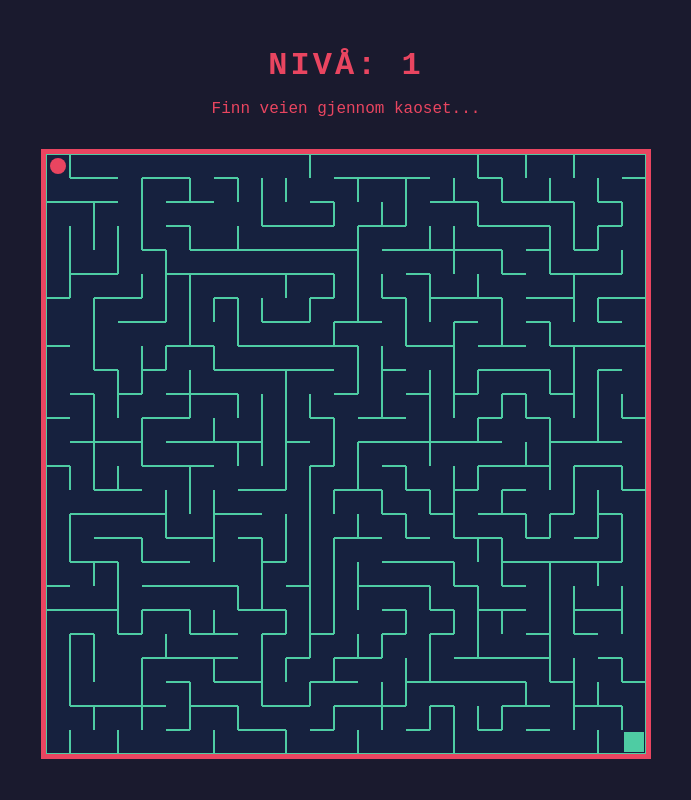
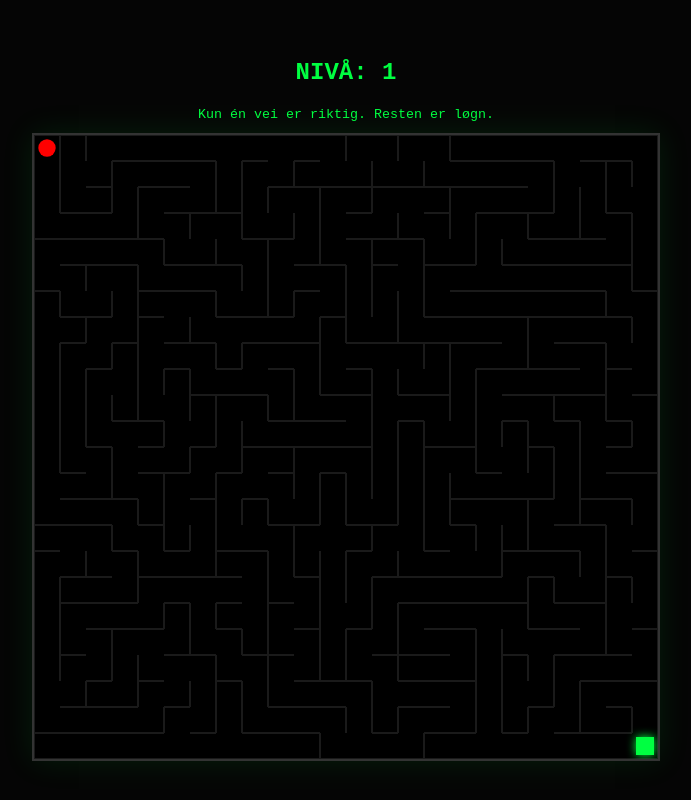
Before and after one commit to ajdi-bro/Labyrint, a plain HTML site: page index.html in a window 1280 px wide. Shown: the whole page, without its empty margins (294-985 px from the left). Drawn offline with Linux system fonts and the light colour scheme.

Commit message:
Update #3 index.html

```diff
--- a/index.html
+++ b/index.html
@@ -3,7 +3,7 @@
 <head>
     <meta charset="UTF-8">
     <meta name="viewport" content="width=device-width, initial-scale=1.0">
-    <title>Umulig Labyrint</title>
+    <title>Den Ultimate Labyrinten</title>
     <style>
         body {
             display: flex;
@@ -12,44 +12,35 @@
             justify-content: center;
             height: 100vh;
             margin: 0;
-            background-color: #1a1a2e;
-            color: #e94560;
-            font-family: 'Courier New', Courier, monospace;
+            background-color: #050505;
+            color: #00ff41; /* Matrix-aktig grønn */
+            font-family: 'Courier New', monospace;
             overflow: hidden;
         }
 
-        #ui {
-            margin-bottom: 15px;
-            text-align: center;
-        }
+        #ui { margin-bottom: 10px; text-align: center; }
 
         canvas {
-            border: 5px solid #e94560;
-            background-color: #16213e;
-            image-rendering: pixelated;
+            border: 2px solid #333;
+            background-color: #000;
+            box-shadow: 0 0 30px rgba(0, 255, 65, 0.1);
         }
-
-        h1 { margin: 5px; text-transform: uppercase; letter-spacing: 3px; }
 
         .confetti {
             position: absolute;
-            width: 8px;
-            height: 8px;
-            top: -10px;
-            z-index: 100;
+            width: 6px; height: 6px;
+            z-index: 1000;
             animation: fall linear forwards;
         }
 
-        @keyframes fall {
-            to { transform: translateY(100vh) rotate(720deg); }
-        }
+        @keyframes fall { to { transform: translateY(110vh) rotate(720deg); } }
     </style>
 </head>
 <body>
 
     <div id="ui">
-        <h1>Nivå: <span id="level">1</span></h1>
-        <p>Finn veien gjennom kaoset...</p>
+        <h2>NIVÅ: <span id="level">1</span></h2>
+        <small>Kun én vei er riktig. Resten er løgn.</small>
     </div>
 
     <canvas id="mazeCanvas"></canvas>
@@ -66,11 +57,11 @@
         let path = [{ x: 0, y: 0 }];
 
         function setup() {
-            // Starter mye vanskeligere (25x25) og øker raskt
-            cols = 20 + (level * 5);
-            rows = 20 + (level * 5);
+            // Skalerer opp raskt for å øke vanskelighetsgrad
+            cols = 20 + (level * 4);
+            rows = 20 + (level * 4);
 
-            const maxSize = Math.min(window.innerWidth * 0.9, window.innerHeight * 0.75);
+            const maxSize = Math.min(window.innerWidth * 0.9, window.innerHeight * 0.8);
             cellSize = Math.floor(maxSize / cols);
 
             canvas.width = cols * cellSize;
@@ -83,7 +74,7 @@
                 }
             }
 
-            generateComplexMaze();
+            generatePerfectHardMaze();
             player = { x: 0, y: 0 };
             path = [{ x: 0, y: 0 }];
             draw();
@@ -96,59 +87,47 @@
                 this.walls = [true, true, true, true];
                 this.visited = false;
             }
-
             index(x, y) {
-                if (x < 0 || y < 0 || x > cols - 1 || y > rows - 1) return -1;
+                if (x < 0 || y < 0 || x >= cols || y >= rows) return -1;
                 return x + y * cols;
             }
         }
 
-        function generateComplexMaze() {
-            // 1. Standard DFS for å sikre at den ER løselig
+        function generatePerfectHardMaze() {
             let current = grid[0];
             current.visited = true;
             let stack = [current];
 
             while (stack.length > 0) {
-                let next = getUnvisitedNeighbor(current);
-                if (next) {
+                let neighbors = [];
+                let x = current.x;
+                let y = current.y;
+
+                let potentials = [
+                    grid[current.index(x, y - 1)],
+                    grid[current.index(x + 1, y)],
+                    grid[current.index(x, y + 1)],
+                    grid[current.index(x - 1, y)]
+                ];
+
+                for (let p of potentials) {
+                    if (p && !p.visited) neighbors.push(p);
+                }
+
+                if (neighbors.length > 0) {
+                    // Velger en tilfeldig nabo for å fortsette stien
+                    let next = neighbors[Math.floor(Math.random() * neighbors.length)];
                     next.visited = true;
                     stack.push(current);
-                    removeWallsBetween(current, next);
+                    removeWalls(current, next);
                     current = next;
                 } else {
                     current = stack.pop();
                 }
             }
-
-            // 2. GJØR DEN VANSKELIG: Fjern tilfeldige vegger for å lage "falske veier" og løkker
-            // Dette gjør at det ikke lenger bare er én vei, men et nettverk av veier.
-            for (let i = 0; i < (cols * rows) * 0.15; i++) {
-                let randomCell = grid[Math.floor(Math.random() * grid.length)];
-                let randomWall = Math.floor(Math.random() * 4);
-
-                // Unngå å fjerne yttervegger
-                if (randomWall === 0 && randomCell.y > 0) {
-                    let neighbor = grid[randomCell.index(randomCell.x, randomCell.y - 1)];
-                    removeWallsBetween(randomCell, neighbor);
-                } else if (randomWall === 1 && randomCell.x < cols - 1) {
-                    let neighbor = grid[randomCell.index(randomCell.x + 1, randomCell.y)];
-                    removeWallsBetween(randomCell, neighbor);
-                }
-            }
         }
 
-        function getUnvisitedNeighbor(cell) {
-            let neighbors = [];
-            let idx = cell.index(cell.x, cell.y - 1); if (idx !== -1 && !grid[idx].visited) neighbors.push(grid[idx]);
-            idx = cell.index(cell.x + 1, cell.y); if (idx !== -1 && !grid[idx].visited) neighbors.push(grid[idx]);
-            idx = cell.index(cell.x, cell.y + 1); if (idx !== -1 && !grid[idx].visited) neighbors.push(grid[idx]);
-            idx = cell.index(cell.x - 1, cell.y); if (idx !== -1 && !grid[idx].visited) neighbors.push(grid[idx]);
-
-            return neighbors.length > 0 ? neighbors[Math.floor(Math.random() * neighbors.length)] : undefined;
-        }
-
-        function removeWallsBetween(a, b) {
+        function removeWalls(a, b) {
             let x = a.x - b.x;
             if (x === -1) { a.walls[1] = false; b.walls[3] = false; }
             else if (x === 1) { a.walls[3] = false; b.walls[1] = false; }
@@ -158,27 +137,34 @@
         }
 
         function draw() {
-            ctx.fillStyle = "#16213e";
+            ctx.fillStyle = "#000";
             ctx.fillRect(0, 0, canvas.width, canvas.height);
 
-            ctx.strokeStyle = "#4ecca3";
+            // Tegn labyrint-veggene
+            ctx.strokeStyle = "#1a1a1a"; // Mørkere vegger for fokus
             ctx.lineWidth = 2;
             for (let cell of grid) {
                 let x = cell.x * cellSize;
                 let y = cell.y * cellSize;
-                if (cell.walls[0]) { ctx.beginPath(); ctx.moveTo(x, y); ctx.lineTo(x + cellSize, y); ctx.stroke(); }
-                if (cell.walls[1]) { ctx.beginPath(); ctx.moveTo(x + cellSize, y); ctx.lineTo(x + cellSize, y + cellSize); ctx.stroke(); }
-                if (cell.walls[2]) { ctx.beginPath(); ctx.moveTo(x, y + cellSize); ctx.lineTo(x + cellSize, y + cellSize); ctx.stroke(); }
-                if (cell.walls[3]) { ctx.beginPath(); ctx.moveTo(x, y); ctx.lineTo(x, y + cellSize); ctx.stroke(); }
+                ctx.beginPath();
+                if (cell.walls[0]) { ctx.moveTo(x, y); ctx.lineTo(x + cellSize, y); }
+                if (cell.walls[1]) { ctx.moveTo(x + cellSize, y); ctx.lineTo(x + cellSize, y + cellSize); }
+                if (cell.walls[2]) { ctx.moveTo(x, y + cellSize); ctx.lineTo(x + cellSize, y + cellSize); }
+                if (cell.walls[3]) { ctx.moveTo(x, y); ctx.lineTo(x, y + cellSize); }
+                ctx.stroke();
             }
 
-            // Mål
-            ctx.fillStyle = "#4ecca3";
-            ctx.fillRect((cols - 1) * cellSize + 2, (rows - 1) * cellSize + 2, cellSize - 4, cellSize - 4);
+            // Mål (Exit)
+            ctx.fillStyle = "#00ff41";
+            ctx.shadowBlur = 10; ctx.shadowColor = "#00ff41";
+            ctx.fillRect((cols - 1) * cellSize + 4, (rows - 1) * cellSize + 4, cellSize - 8, cellSize - 8);
+            ctx.shadowBlur = 0;
 
-            // Spillersti
-            ctx.strokeStyle = "#e94560";
-            ctx.lineWidth = Math.max(1, cellSize / 4);
+            // Spillerens sti (Strek etter dotten)
+            ctx.strokeStyle = "#ff0000";
+            ctx.lineWidth = Math.max(2, cellSize / 5);
+            ctx.lineCap = "round";
+            ctx.lineJoin = "round";
             ctx.beginPath();
             ctx.moveTo(path[0].x * cellSize + cellSize / 2, path[0].y * cellSize + cellSize / 2);
             for (let i = 1; i < path.length; i++) {
@@ -186,58 +172,54 @@
             }
             ctx.stroke();
 
-            // Spiller (Rød dott)
-            ctx.fillStyle = "#e94560";
+            // Spilleren (Rød prikk)
+            ctx.fillStyle = "#ff0000";
             ctx.beginPath();
             ctx.arc(player.x * cellSize + cellSize / 2, player.y * cellSize + cellSize / 2, cellSize / 3, 0, Math.PI * 2);
             ctx.fill();
         }
 
         window.addEventListener('keydown', (e) => {
-            if (!['ArrowUp', 'ArrowDown', 'ArrowLeft', 'ArrowRight'].includes(e.key)) return;
+            if (!e.key.startsWith('Arrow')) return;
             e.preventDefault();
 
-            let currentCell = grid[player.x + player.y * cols];
-            let nextX = player.x;
-            let nextY = player.y;
-            let wallIndex;
+            let cur = grid[player.x + player.y * cols];
+            let nx = player.x, ny = player.y, wi;
 
-            if (e.key === 'ArrowUp') { nextY--; wallIndex = 0; }
-            else if (e.key === 'ArrowRight') { nextX++; wallIndex = 1; }
-            else if (e.key === 'ArrowDown') { nextY++; wallIndex = 2; }
-            else if (e.key === 'ArrowLeft') { nextX--; wallIndex = 3; }
+            if (e.key === 'ArrowUp') { ny--; wi = 0; }
+            else if (e.key === 'ArrowRight') { nx++; wi = 1; }
+            else if (e.key === 'ArrowDown') { ny++; wi = 2; }
+            else if (e.key === 'ArrowLeft') { nx--; wi = 3; }
 
-            if (wallIndex !== undefined && !currentCell.walls[wallIndex]) {
-                if (path.length > 1 && nextX === path[path.length - 2].x && nextY === path[path.length - 2].y) {
+            if (wi !== undefined && !cur.walls[wi]) {
+                // Backtracking logikk (slett strek hvis du går tilbake)
+                if (path.length > 1 && nx === path[path.length - 2].x && ny === path[path.length - 2].y) {
                     path.pop();
                 } else {
-                    path.push({ x: nextX, y: nextY });
+                    path.push({ x: nx, y: ny });
                 }
-                player.x = nextX;
-                player.y = nextY;
+                player.x = nx; player.y = ny;
                 draw();
 
-                if (player.x === cols - 1 && player.y === rows - 1) win();
+                if (player.x === cols - 1 && player.y === rows - 1) {
+                    win();
+                }
             }
         });
 
         function win() {
-            createConfetti();
+            for (let i = 0; i < 100; i++) {
+                const c = document.createElement('div');
+                c.className = 'confetti';
+                c.style.left = Math.random() * 100 + 'vw';
+                c.style.backgroundColor = `hsl(${Math.random() * 360}, 100%, 50%)`;
+                c.style.animationDuration = (Math.random() * 2 + 1) + 's';
+                document.body.appendChild(c);
+                setTimeout(() => c.remove(), 2500);
+            }
             level++;
             levelDisplay.innerText = level;
-            setTimeout(setup, 1000);
-        }
-
-        function createConfetti() {
-            for (let i = 0; i < 100; i++) {
-                const confetti = document.createElement('div');
-                confetti.classList.add('confetti');
-                confetti.style.left = Math.random() * 100 + 'vw';
-                confetti.style.backgroundColor = `hsl(${Math.random() * 360}, 100%, 50%)`;
-                confetti.style.animationDuration = (Math.random() * 3 + 2) + 's';
-                document.body.appendChild(confetti);
-                setTimeout(() => confetti.remove(), 4000);
-            }
+            setTimeout(setup, 800);
         }
 
         setup();
```
